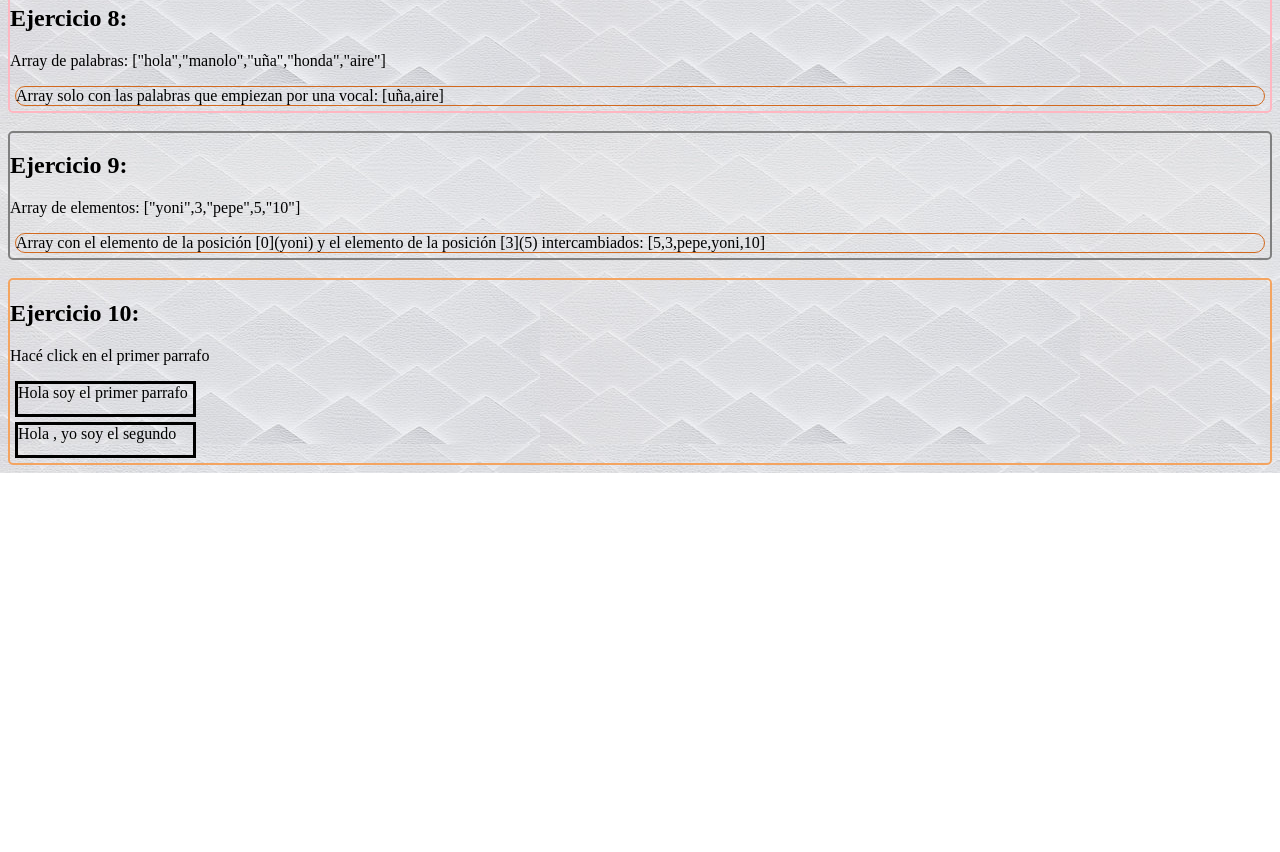
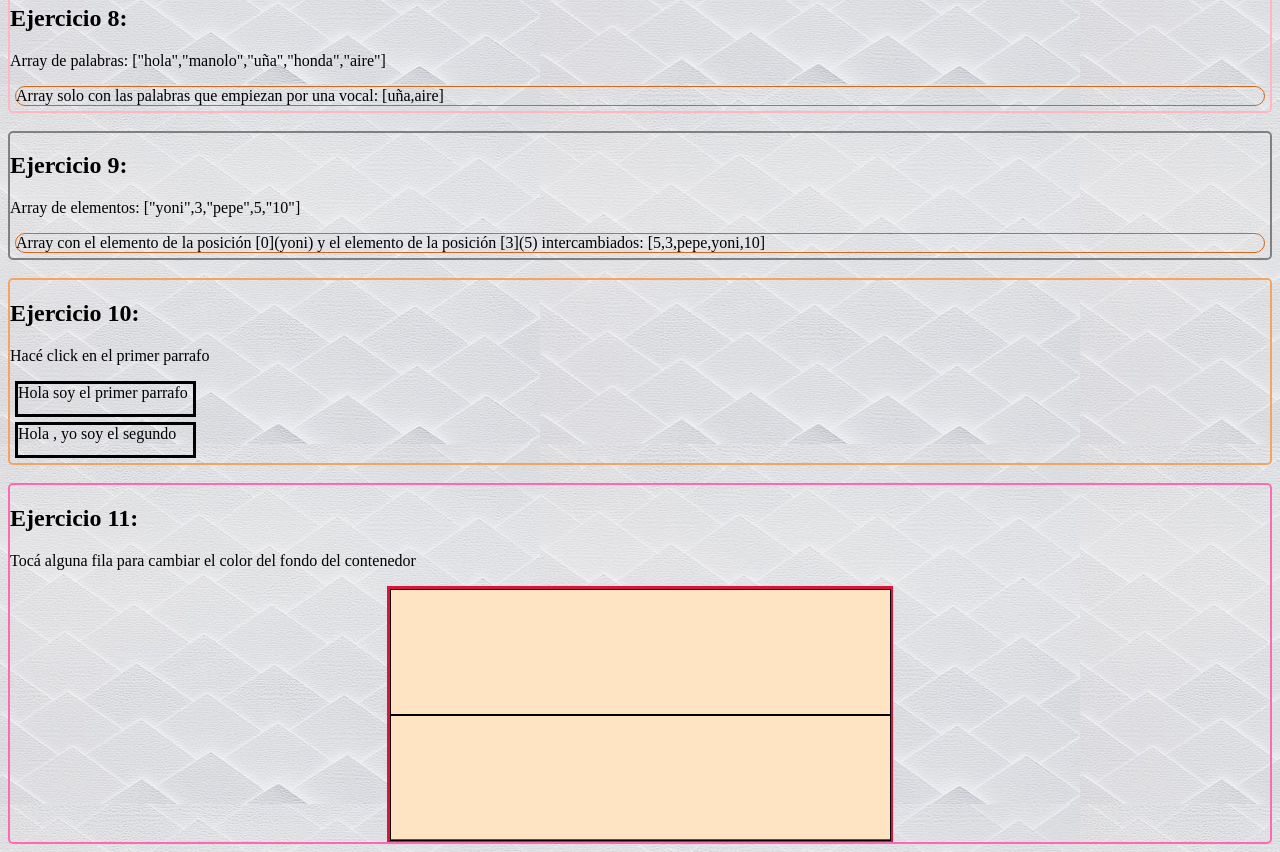
Before and after one commit to valentindiaz22/Argentina-Programa-Desarrollo-Web, a website built with Vite: page CLASE_10/src/index.html in a window 1280 px wide. Shown: the part 1716-2568 px from the top of the page. Before the commit the page ends 2189 px from the top, so only its background shows below. Built offline with nearby package versions, Linux system fonts and the light colour scheme.

Commit message:
Agregado punto 11

```diff
--- a/CLASE_10/src/Clase10.css
+++ b/CLASE_10/src/Clase10.css
@@ -83,6 +83,14 @@ body
     border-width: 2px;
 }
 
+.ej11
+{
+    border-style: solid;
+    border-color: hotpink;
+    border-radius: 5px;
+    border-width: 2px;
+}
+
 .arrays
 {
     margin: 5px;
@@ -109,3 +117,22 @@ body
     height: 30px;
     margin: 5px;
 }
+
+#contenedor
+{
+    border-style: solid;
+    border-color: crimson;
+    width: 500px;
+    height: 250px;
+    margin: auto;
+    background-color:bisque;
+}
+
+.fila
+{
+    border-style: solid;
+    width: 499px;
+    height: 124px;
+    margin: auto;
+    border-width: 1px;
+}
--- a/CLASE_10/src/Clase10.js
+++ b/CLASE_10/src/Clase10.js
@@ -248,3 +248,18 @@ $("#primParrafo").click(function()
 {
     alert("Tocaste el primer parrafo")
 });
+
+//ej 11
+let aux = false;
+$(".fila").click(function()
+{
+    aux = !aux;
+    if(aux = false)
+    {
+        $("#contenedor").css("background-color","bisque");
+    }
+    else
+    {
+        $("#contenedor").css("background-color","beige");
+    }
+})
--- a/CLASE_10/src/index.html
+++ b/CLASE_10/src/index.html
@@ -160,6 +160,19 @@
         <p class="parrafo"> Hola , yo soy el segundo</p>
     </div>
 
+    <br>
+
+    <div class="ej11">
+        <h2>
+            Ejercicio 11:
+        </h2>
+        <p>Tocá alguna fila para cambiar el color del fondo del contenedor</p>
+        <div id="contenedor">
+            <div class="fila"></div>
+            <div class="fila"></div>
+        </div>
+    </div>
+
 
     <script type="text/javascript" src="Clase10.js">
     </script>
```
